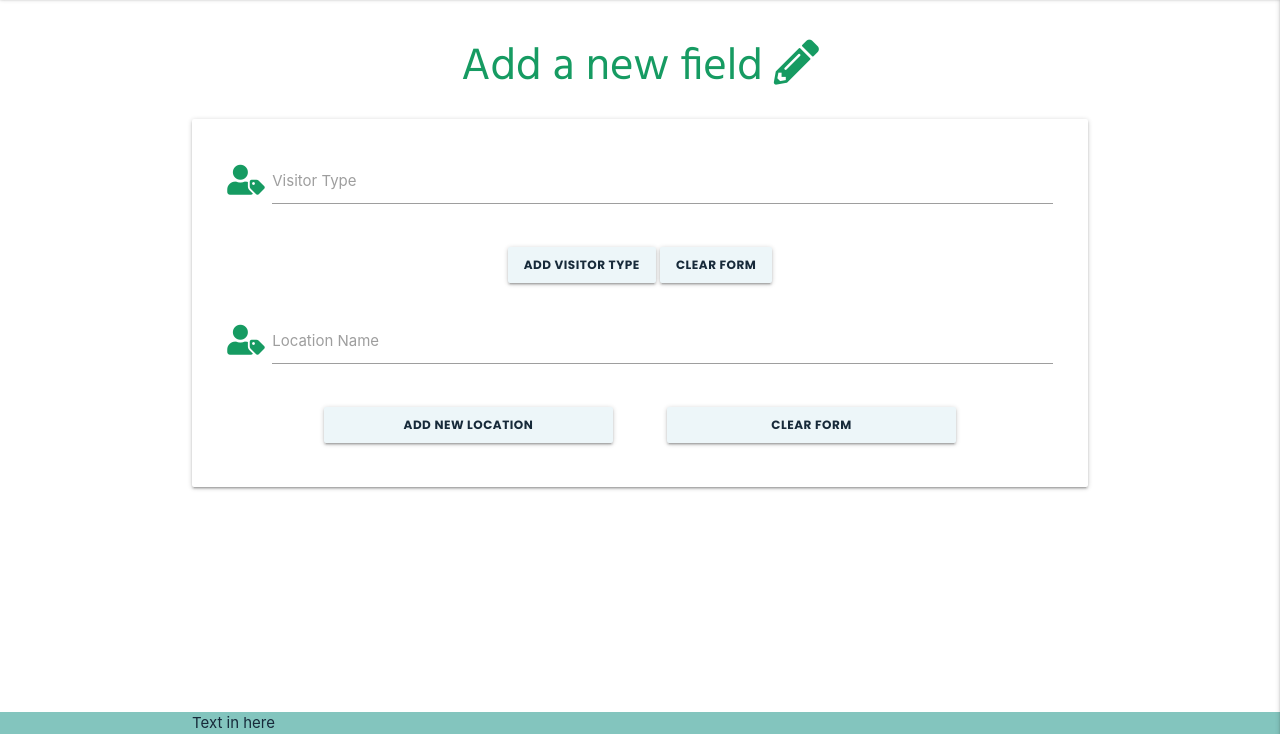
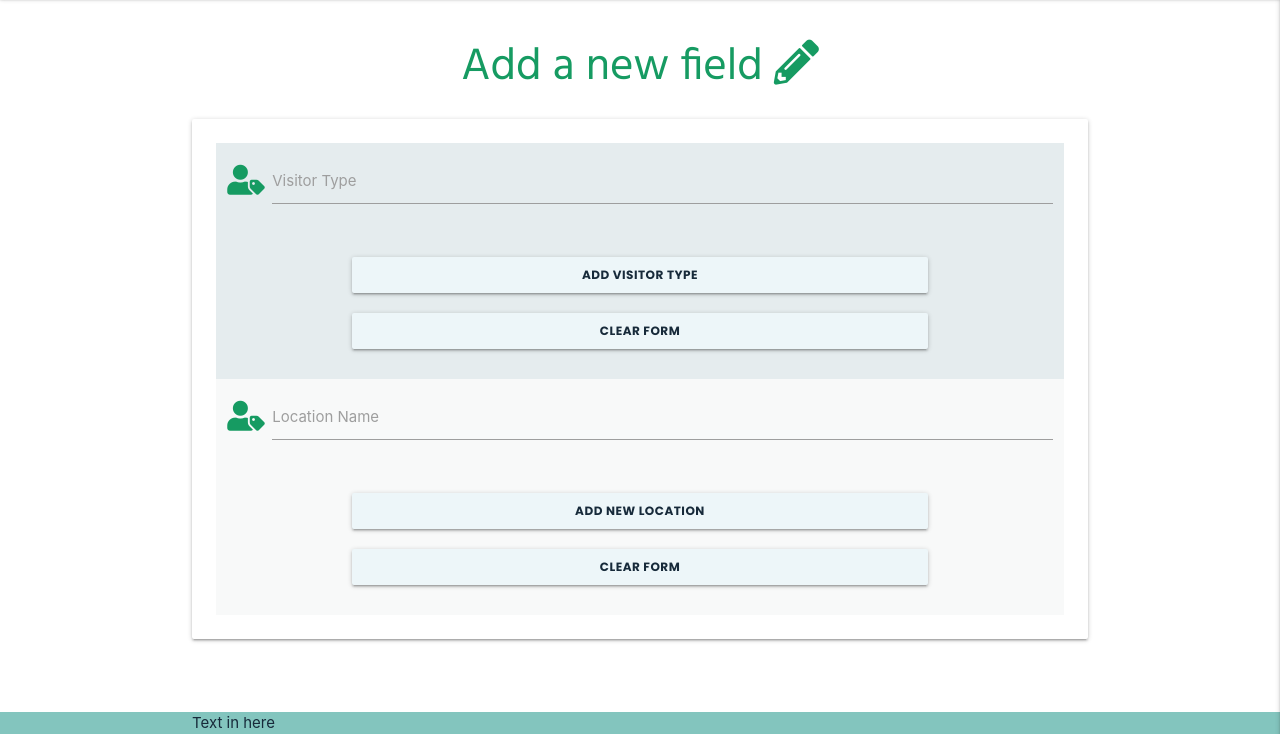
Before and after one commit to LisaHackett97/HiddenIrishTravels, a Flask app: page /add_location in a window 1280 px wide. Shown: the part 66-800 px from the top of the page. Run offline with Flask 2, Linux system fonts and the light colour scheme; some libraries are stand-ins or nearby versions.

Commit message:
Finish styling on add New Field

```diff
--- a/static/css/style.css
+++ b/static/css/style.css
@@ -150,11 +150,18 @@ appearing on card reveal. Close and icon
 }
 
 
-/* Add enw page */
-#add_new_btns .btn{
-  margin-left: 25px;
-  margin-right: 25px;
-  width:35%;
+/* Add new page */
+.add_new_btns .btn{
+margin: 10px;
+  width:45vw;
+}
+
+/* change bg color on forms to distinguish */
+#newlocation {
+  background-color: #dce1e233
+}
+#newvisitor{
+  background-color: #c9d7db79
 }
 /* Other buttons across the site */
 #home-search-button, .btn, .btn-small{
--- a/templates/add_field_details.html
+++ b/templates/add_field_details.html
@@ -1,10 +1,10 @@
 {% extends "base.html" %}
 {% block content %}
 
-<h1>Add a new field <i class="fas fa-pencil-alt"></i></h1>
+<h1>Add a new field <i class="fas fa-pencil-alt hide-on-small-only"></i></h1>
 
 <div class="row card-panel">
-    <form action="{{ url_for('add_visitor_details') }}" class="col s12" method="POST">
+    <form action="{{ url_for('add_visitor_details') }}" class="col s12" method="POST" id="newvisitor">
         <!-- visitor input field -->
         <div class="row">
             <div class="input-field col s12">
@@ -13,7 +13,7 @@
                 <label for="visitor_type">Visitor Type</label>
             </div>
         </div>
-        <div class="row">
+        <div class="row add_new_btns">
             <div class="col s12 center-align">
                 <button class="btn" type="submit" name="action">
                     Add visitor Type
@@ -23,7 +23,7 @@
         </div>
         </form>
 
-        <form action="{{ url_for('add_location') }}" class="col s12" method="POST">
+        <form action="{{ url_for('add_location') }}" class="col s12" method="POST" id="newlocation">
         <div class="row">
             <div class="input-field col s12">
                 <i class="fas fa-user-tag prefix"></i>
@@ -31,7 +31,7 @@
                 <label for="location_name">Location Name</label>
             </div>
         </div>
-        <div class="row" id="add_new_btns">
+        <div class="row add_new_btns">
             <div class="col s12 center-align">
                 <button class="btn" type="submit" name="action">
                     Add New Location
```
